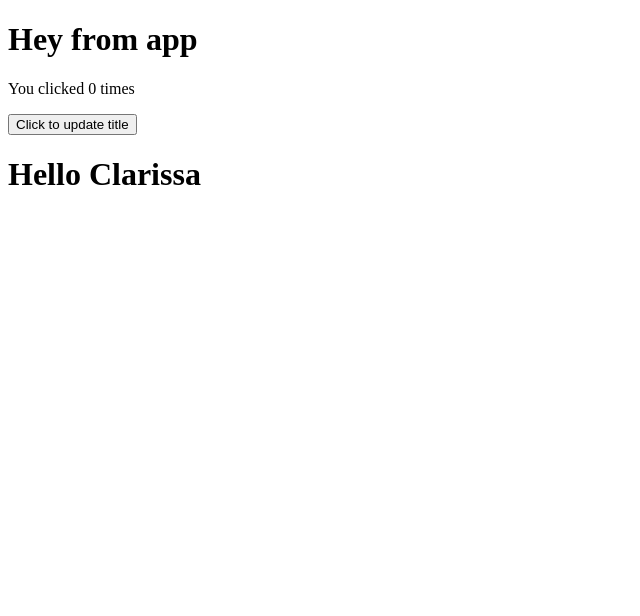
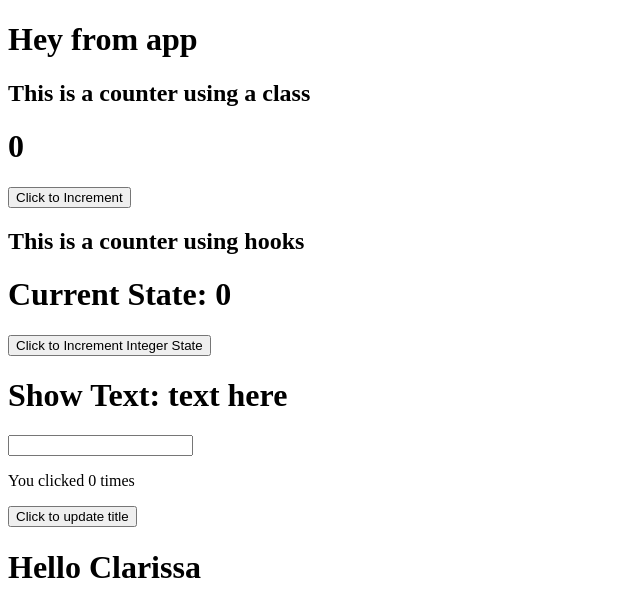
Before and after one commit to cboydstun/react-hooks-state-2, a React (Create React App) app: page / in a window 1280 px wide. Shown: the top 616 px of the page, without its empty margins (0-640 px from the left). Built offline with nearby package versions, Linux system fonts and the light colour scheme.

Commit message:
uncomment all components

```diff
--- a/src/App.js
+++ b/src/App.js
@@ -8,9 +8,9 @@ export default function App() {
     return (
         <div>
             <h1>Hey from app</h1>
-            {/* <CounterWithHooks />
+            <ClassCounter />
+            <CounterWithHooks />
             <TextDisplay />
-            <ClassCounter /> */}
             <EffectHook name="Clarissa" />
         </div>
     )
```
